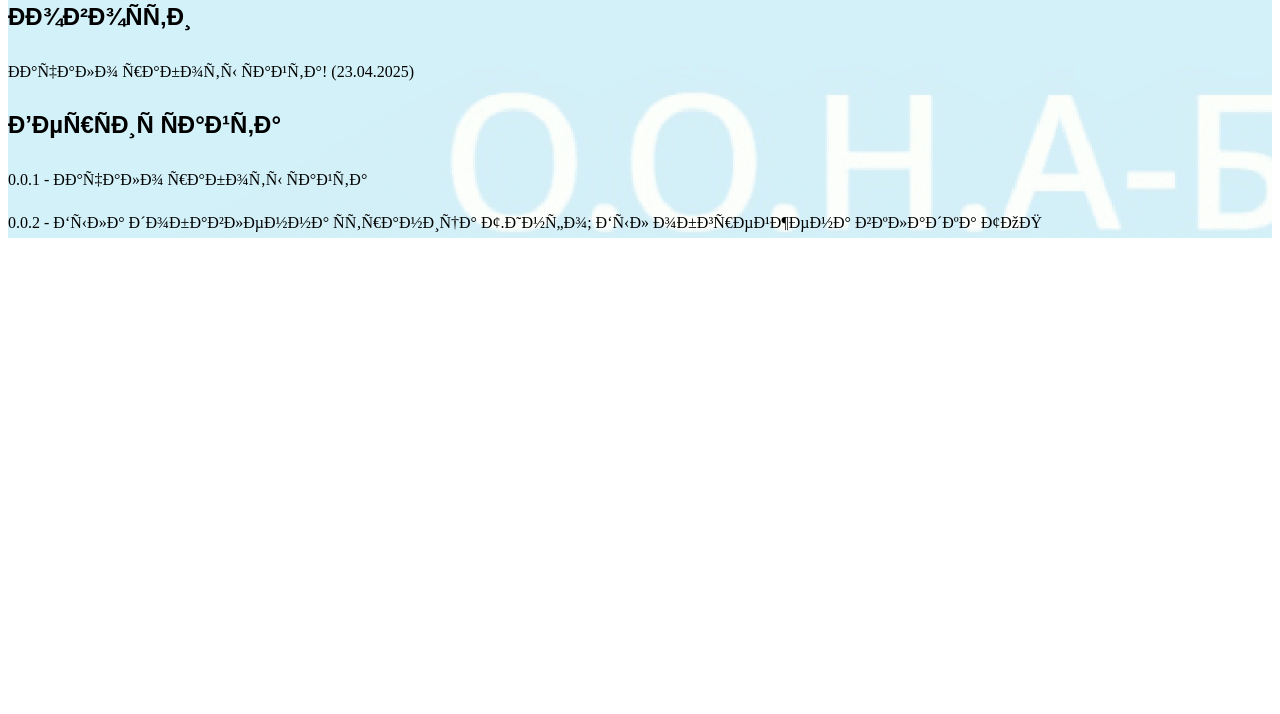
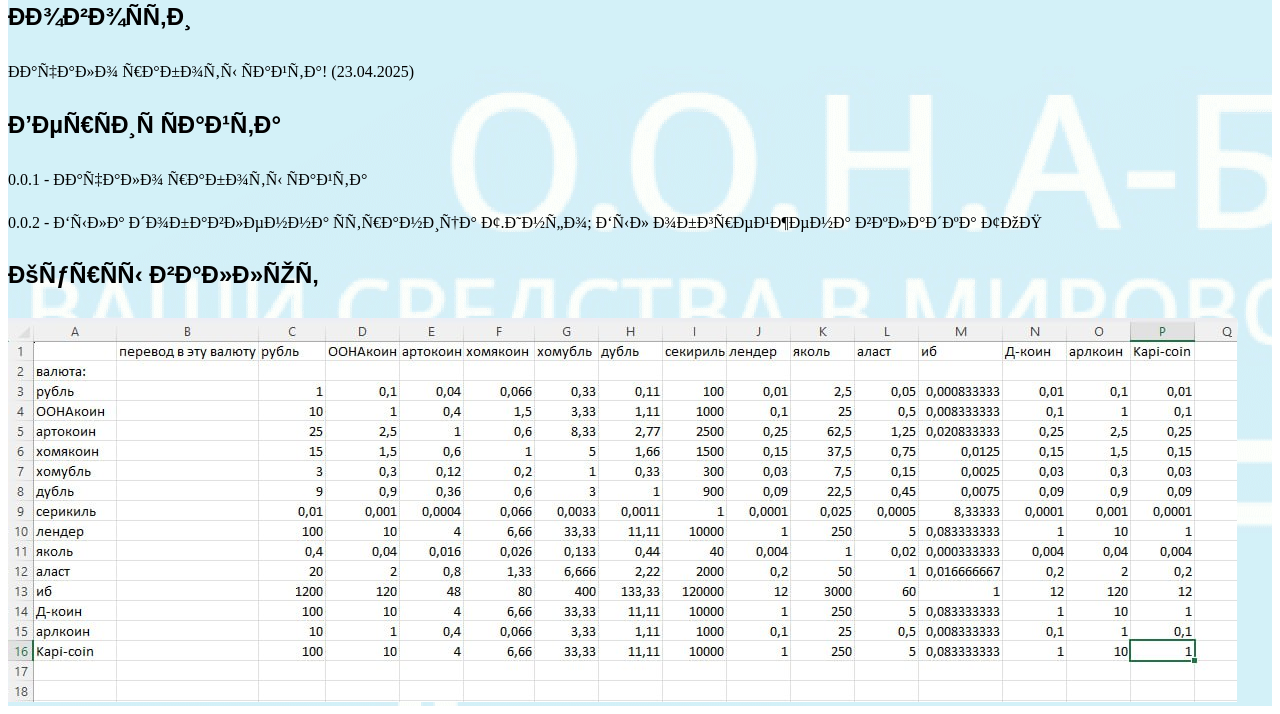
Before and after one commit to oohabank/oohabank.github.io, a PHP site: page / in a window 1280 px wide. Shown: the part 216-930 px from the top of the page. Before the commit the page ends 454 px from the top, so only its background shows below. Run offline with PHP 8.4, Linux system fonts and the light colour scheme.

Commit message:
Add files via upload

```diff
--- a/index.html
+++ b/index.html
@@ -39,7 +39,12 @@
       <p>0.0.1 - Начало работы сайта</p>
       <p>0.0.2 - Была добавленна страница Т.Инфо; Был обгрейжена вкладка ТОП</p>
     </div>
+    <div class="coursevalluts">
+      <h2>Курсы валлют</h2>
+      <img src="course.jpg" alt="картинка курсов валлют">
+    </div>
 </div>
+
 
 
 
--- a/style.css
+++ b/style.css
@@ -197,3 +197,8 @@ header {
 .background {
     background-image: url("backgound-site.png");
 }
+
+.coursevalluts {
+    font-family: sans-serif;
+
+}
--- a/zloupotreblenie.html
+++ b/zloupotreblenie.html
@@ -1,5 +1,5 @@
 <!DOCTYPE html>
-<html lang="en">
+<html lang="ru">
 <head>
     <meta charset="UTF-8">
     <meta name="viewport" content="width=device-width, initial-scale=1.0">
```
Also changed, not shown: course.jpg (added).
